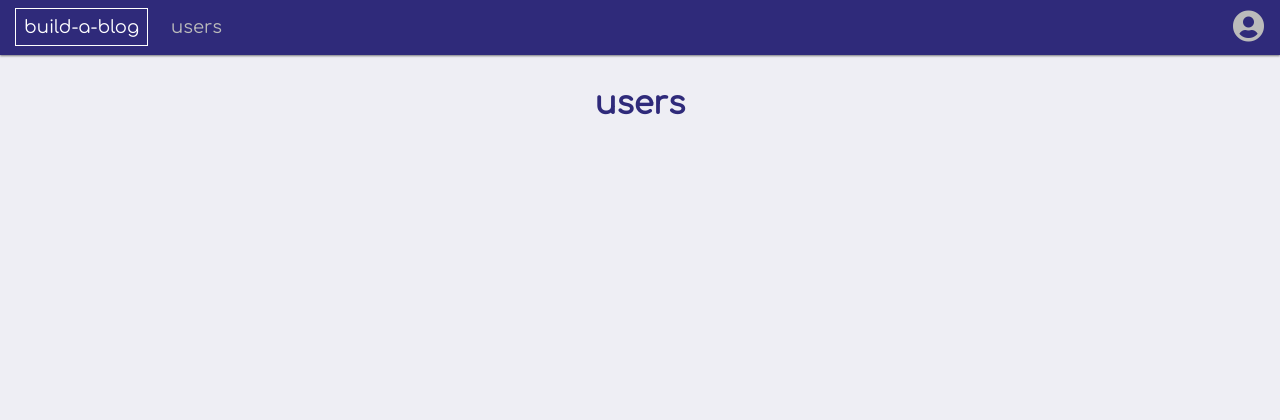
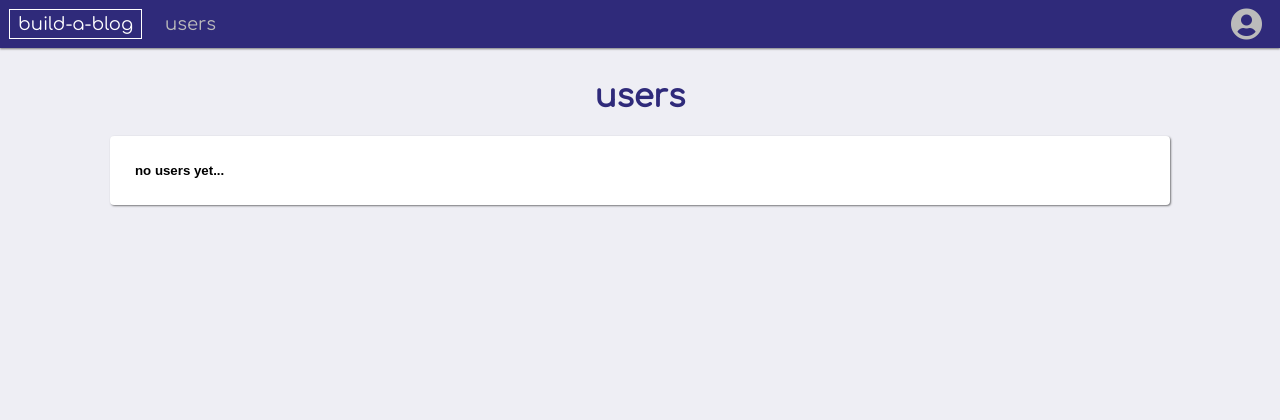
Before and after one commit to dkspringer/build-a-blog, a Flask app: page /users in a window 1280 px wide. Shown: the top 420 px of the page. Run offline with Flask 2, Linux system fonts and the light colour scheme; some libraries are stand-ins or nearby versions.

Commit message:
Began working on adding user class. Added code for password hashing.

```diff
--- a/app.py
+++ b/app.py
@@ -1,4 +1,7 @@
+import hashlib
 import json
+import random
+import string
 from datetime import datetime
 
 from flask import Flask, render_template, request, redirect, url_for
@@ -19,6 +22,32 @@ app.config['SQLALCHEMY_DATABASE_URI'] = 'mysql+pymysql://{}:{}@{}:{}/{}'.format(
 db = SQLAlchemy(app)
 
 
+################################################################################
+# Functions for creating and verifying password hash
+################################################################################
+
+def make_salt():
+    return ''.join([random.choice(string.ascii_letters) for x in range(5)])
+
+
+def make_pw_hash(password, salt=None):
+    if not salt:
+        salt = make_salt()
+    hash = hashlib.sha256(str.encode(password + salt)).hexdigest()
+    return '{},{}'.format(hash, salt)
+
+
+def check_pw_hash(password, hash):
+    salt = hash.split(',')[1]
+    if make_pw_hash(password, salt) == hash:
+        return True
+    return False
+
+
+################################################################################
+# Database models
+################################################################################
+
 class BlogPost(db.Model):
     id = db.Column(db.Integer, primary_key=True)
     title = db.Column(db.String(120))
@@ -30,6 +59,26 @@ class BlogPost(db.Model):
         self.body = body
         self.date = datetime.now()
 
+
+# TODO: finish linking to BlogPost; drop existing tables and create new ones
+"""
+class User(db.Model):
+    id = db.Column(db.Integer, primary_key=True)
+    user_name = db.Column(db.String(50))
+    email_address = db.Column(db.String(128), unique=True)
+    pw_hash = db.Column(db.String(120))
+    blog_posts = db.relationship(BlogPost, backref='owner')
+
+    def __init__(self, user, email, password):
+        self.user_name = user
+        self.email_address = email
+        self.pw_hash = make_pw_hash(password)
+"""
+
+
+################################################################################
+# Routing functions
+################################################################################
 
 @app.route('/create-new-entry')
 def create_post():
--- a/static/style.css
+++ b/static/style.css
@@ -1,4 +1,6 @@
-/* shared document properties */
+/*
+ * Shared document properties
+ */
 :root {
     /* Colors */
     --bg-color: #eeeef4;
@@ -16,13 +18,16 @@ body {
     font-size: 12pt;
 }
 
-html, body {
+html,
+body {
     height:100%;
     margin: 0;
     padding:0;
 }
 
-input[type=text], input[type=password], textarea {
+input[type=text],
+input[type=password],
+textarea {
     border: 1px solid #dadada;
     box-shadow: 1px 1px 2px rgba(0, 0, 0, 0.5) inset;
     border-radius: var(--theme-radius);
@@ -30,7 +35,8 @@ input[type=text], input[type=password], textarea {
     padding: 12px;
 }
 
-#title-input, #body-input {
+#title-input,
+#body-input {
     box-shadow: 1px 1px 2px rgba(0, 0, 0, 0.5) inset;
     resize: vertical;
     width: 100%;
@@ -53,6 +59,7 @@ input[type=submit] {
     cursor: pointer;
     font: 16px Comfortaa;
     padding: 5px 40px;
+    text-transform: lowercase;
 }
 
 .new-post input[type=submit]:hover {
@@ -65,13 +72,13 @@ input[type=submit] {
     list-style: none;
     margin: 0;
     overflow: hidden;
-    padding: 8px;
+    padding: 2px;
 }
 
 .nav-item a {
     color: var(--inactive-color);
     display: block;
-    padding: 8px 8px;
+    padding: 4px 8px;
     text-decoration: none;
     text-transform: lowercase;
 }
@@ -204,11 +211,11 @@ a:hover.continued {
     padding: 2px 8px;
 }
 
-.icon i {
+.icon a {
     color: var(--inactive-color);
 }
 
-.icon:hover i {
+.icon:hover a {
     color: white;
     cursor: pointer;
 }
@@ -237,6 +244,11 @@ a:hover.continued {
 .popup-content form {
     font-family: Comfortaa;
     margin: auto;
+}
+
+.popup-content h2,
+.popup-content label {
+    text-transform: lowercase;
 }
 
 .popup-form-section {
@@ -277,3 +289,16 @@ a:hover.continued {
     color: #555;
     cursor: pointer;
 }
+
+#user-list {
+    background-color: white;
+    border-radius: var(--theme-radius);
+    box-shadow: 1px 1px 2px rgba(0, 0, 0, 0.5);
+    margin: 10px 100px;
+    padding: 5px 25px;
+    text-align: left;
+}
+
+.nav-item.left {
+    margin: 7px 0;
+}
--- a/templates/base.html
+++ b/templates/base.html
@@ -24,8 +24,9 @@
 
             <!-- If user is not logged in, show login button, otherwise, show user button -->
             {% if not logged_in %}
-                <li class="nav-item right icon"><i id="button-login"
-                                                   class="fas fa-user-circle"></i>
+                <li class="nav-item right icon"><a href="#sign-in"
+                                                   id="button-login"
+                                                   class="fas fa-user-circle"></a>
                 </li>
             {% else %}
                 <!-- TODO: add user button -->
@@ -41,10 +42,12 @@
         <p>© 2018 Dave Springer</p>
    </div>
 
+    <a name="sign-in"></a>
     {% with form_type="login" %}
     {% include "login-register.html" %}
     {% endwith %}
 
+    <a name="register"></a>
     {% with form_type="register" %}
     {% include "login-register.html" %}
     {% endwith %}
--- a/templates/login-register.html
+++ b/templates/login-register.html
@@ -12,6 +12,13 @@
                 {% endif %}
                 <hr>
             </div>
+            {% if form_type == 'register' %}
+                <div class="popup-form-section">
+                    <label>Username</label>
+                    <input type="text" maxlength="128" name="username"
+                           class="input-login">
+                </div>
+            {% endif %}
             <div class="popup-form-section">
                 <label>Email</label>
                 <input type="text" maxlength="128" id="login_email" name="email" class="input-login">
--- a/templates/users.html
+++ b/templates/users.html
@@ -3,6 +3,8 @@
 {% block content %}
     <h1 class="page-title">Users</h1>
 
-
+    <div id="user-list">
+        <h5>no users yet...</h5>
+    </div>
 
 {% endblock %}
```
